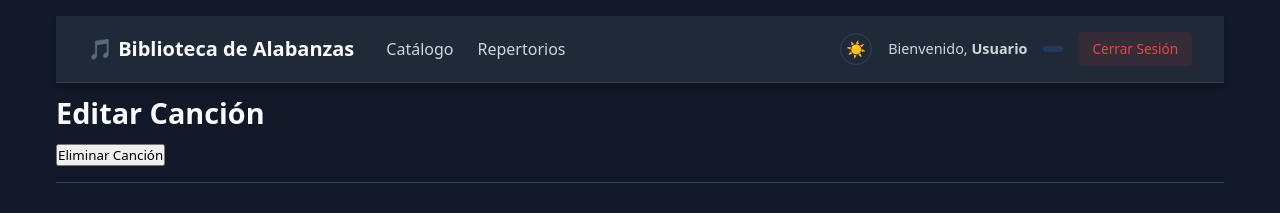
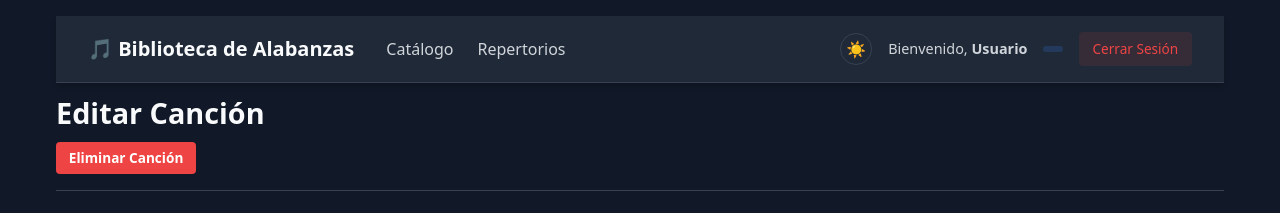
Before and after one commit to L21gt/proyecto-alabanza, a React (Vite) app in the folder frontend/: page /cancion/editar/1 in a window 1280 px wide. Shown: the top 213 px of the page. Built offline with nearby package versions, Linux system fonts and the light colour scheme; no server answers.

Commit message:
Style: Correccion CSS para boton eliminar en pagina de editar cancion

```diff
--- a/frontend/src/pages/CancionEdit.tsx
+++ b/frontend/src/pages/CancionEdit.tsx
@@ -125,6 +125,7 @@ const CancionEdit: React.FC = () => {
           type="button"
           className="btn-danger"
           onClick={handleDelete}
+          style={{ backgroundColor: '#ef4444', color: 'white', padding: '0.4rem 0.8rem', borderRadius: '4px', border: 'none', fontWeight: 'bold', cursor: 'pointer', fontSize: '0.85rem' }}
           disabled={isLoading}
         >
           Eliminar Canción
```
